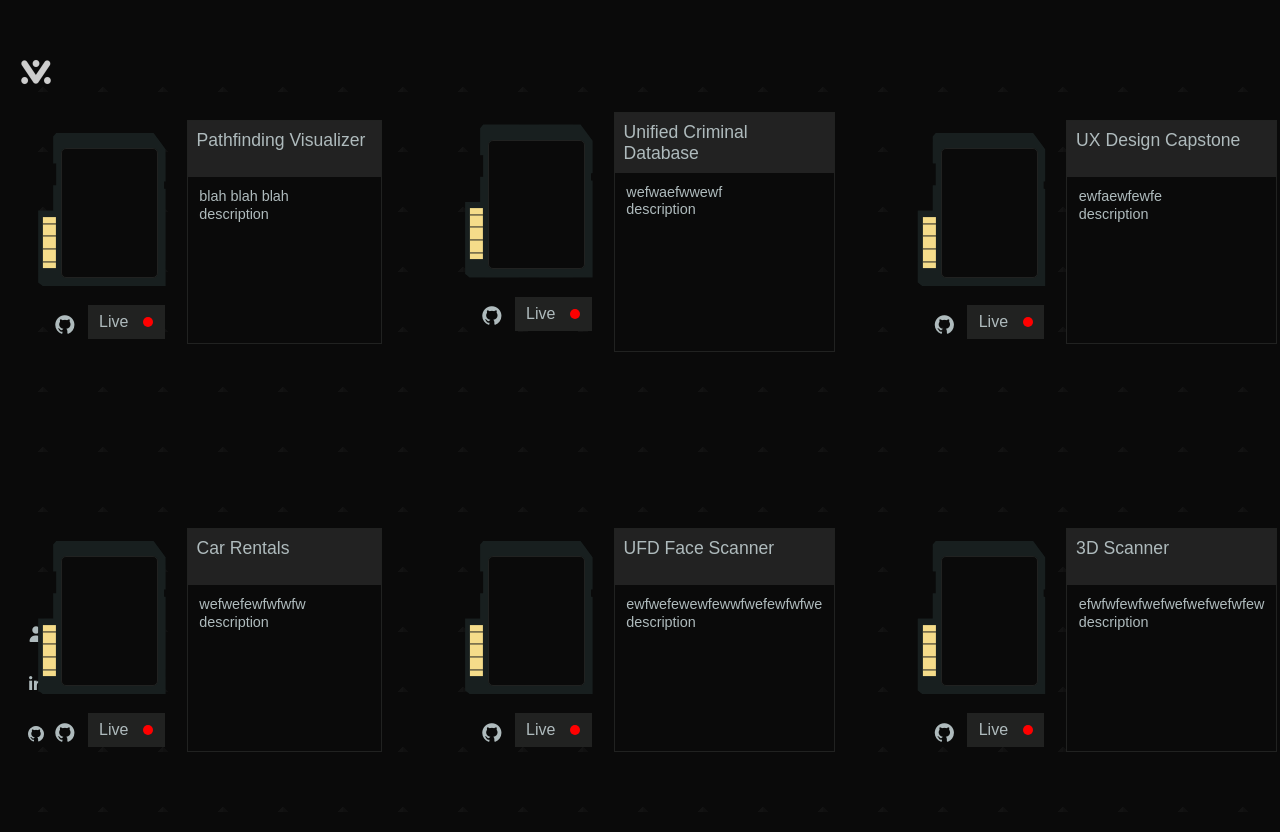
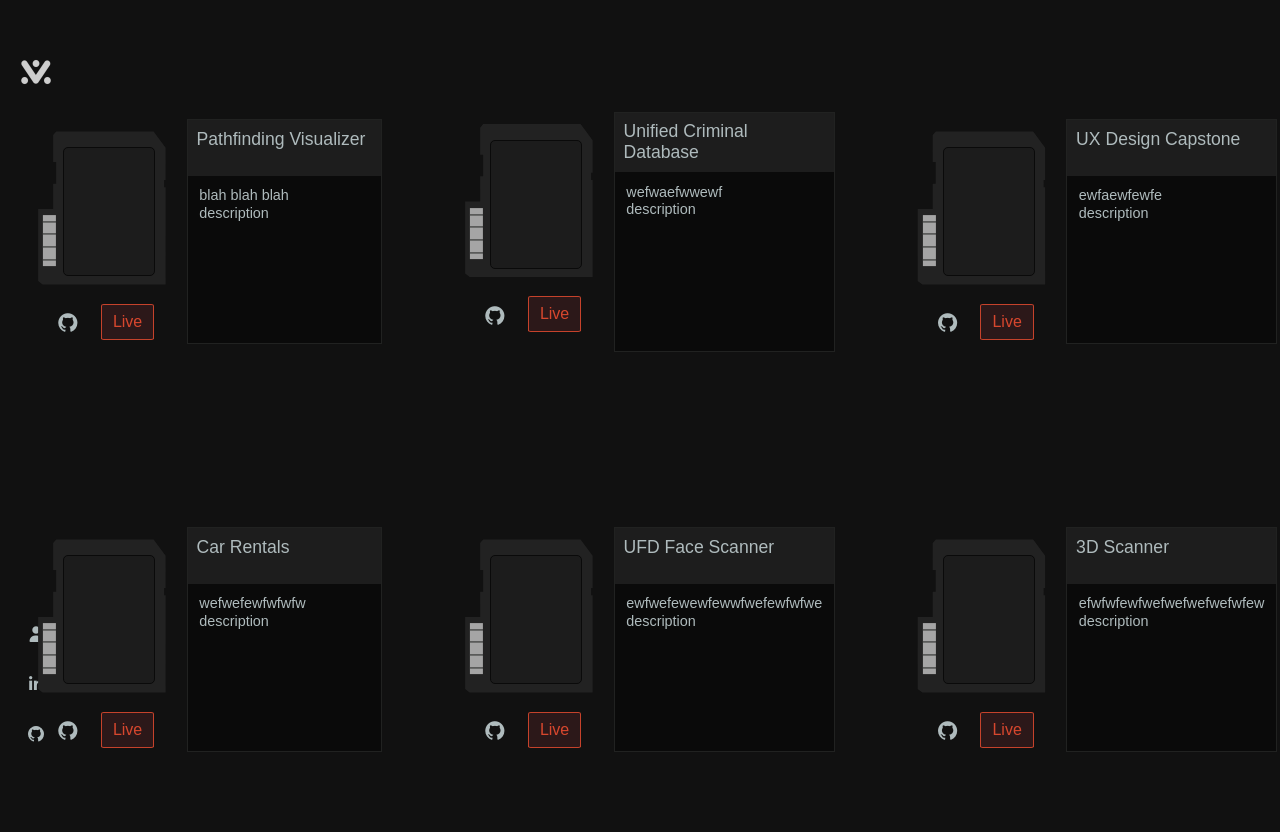
Before and after one commit to imcarlosvictor/Portfolio-2026, a Django app: page / in a window 1280 px wide; the page is wider, and only the part inside the window is pictured. Run offline with Django 4.2, Linux system fonts and the light colour scheme; data comes from the database, SQL or seed files in the repository; some libraries are stand-ins or nearby versions; some web fonts are replaced.

Commit message:
minor changes to theme

```diff
--- a/Portfolio-2026/project/mysite/portfolio/static/css/styles.css
+++ b/Portfolio-2026/project/mysite/portfolio/static/css/styles.css
@@ -1,8 +1,9 @@
 :root {
     /* --white: #dfdfdf; */
     --white: #afbbbd;
-    /* --black: #111111; */
     --black: #0a0a0a;
+    --black: #181a1b;
+    --black: #111111;
     /* --black: #05090a; */
     --washed-black: #1a2121;
     --dark-gray: #212221;
@@ -168,11 +169,11 @@ body {
     /* min-height: 100vh; */
 
     /* Crosshair pattern */
-    background-image:
+    /* background-image:
         linear-gradient(45deg, rgba(26, 26, 26, 0.35) 4px, transparent 4px),
         linear-gradient(-45deg, rgba(34, 34, 34, 0.35) 4px, transparent 4px);
     background-size: 60px 60px;
-    background-position: 0 0, 0 0;
+    background-position: 0 0, 0 0; */
 
 }
 
@@ -189,6 +190,7 @@ body {
     padding: 24px;
     /* background: #bbc9c7; */
     background: #181f1f;
+    background: var(--washed-grey);
     box-shadow: 0 20px 40px rgba(0,0,0,0.02);
     clip-path: polygon(
         5% 92%,
@@ -216,14 +218,15 @@ body {
 .project-icon-container {
     position: relative;
     top: 4px;
-    left: 2px;
-    width: 95%;
+    left: 4px;
+    width: 90%;
     height: 98%;
-    background: rgba(0,0,0,0.8);
-    border: .2px solid var(--dark-gray);
     border-radius: 5px;
     backdrop-filter: blur(13.6px);
-    background: var(--black);
+    /* border: .2px solid var(--dark-gray); */
+    border: .2px solid var(--black);
+    background: #131919;
+    background: #1c1c1c;
 
     /* background: #dfeae8;
     background: #475a61;
@@ -231,10 +234,6 @@ body {
 }
 
 .data-slot {
-    /* display: grid;
-    justify-content: end;
-    align-items: end; */
-    /* font-size: 1.2em; */
     position: relative;
     bottom: 38px;
     left: -35px;
@@ -242,6 +241,7 @@ body {
     height: 10%;
     rotate: 270deg;
     background: #f5dc8a;
+    background: #a5a5a5;
 
     display: flex;
     justify-content: space-around;
@@ -272,6 +272,7 @@ iframe {
     font-size: 1.1em;
     font-weight: 500;
     background: var(--washed-grey);
+    background: #1d1d1d;
     width: 100%;
     padding: .5em;
 }
@@ -293,10 +294,10 @@ iframe {
 }
 
 .project-cta {
-    margin-left: .8em;
+    margin-left: 1em;
     display: flex;
     justify-self: start;
-    gap: .1em;
+    gap: .7em;
 }
 
 .project-github-btn, .project-live-btn {
@@ -311,50 +312,25 @@ iframe {
     margin-top: .5em;
 }
 
-.live-icon {
-  display: inline-block;
-  position: relative;
-  top: calc(50% - 5px);
-  background-color: red;
-  width: 10px;
-  height: 10px;
-  margin-left: 15px;
-  border: 1px solid rgba(black, 0.1);
-  border-radius: 50%;
-  z-index: 1;
-  &:before {
-    content: "";
-    display: block;
-    position: absolute;
-    background-color: rgba(red, 0.6);
+.live_btn {
     width: 100%;
-    height: 100%;
-    border-radius: 50%;
-    animation: live 2s ease-in-out infinite;
-    z-index: -1;
-  }
-}
-
-@keyframes live {
-  0% {
-    transform: scale(1, 1);
-  }
-  100% {
-    transform: scale(3.5, 3.5);
-    background-color: rgba(red, 0);
-  }
-}
-
-.live_btn {
-    background: var(--dark-gray);
-    color: var(--white);
     padding: .5em .7em .5em;
-    border: none;
     cursor: pointer;
     display: flex;
     justify-content: center;
     align-items: center;
     text-decoration: none;
+
+    background: #2c1819;
+    border: 1px solid rgba(215,71,46, 0.9);
+    border-radius: 5%;
+    color: #d7472e;
+}
+
+.live_btn:hover {
+    background: #d7472e;
+    color: var(--black);
+    border: 1px solid rgba(215,71,46, 0.9);
 }
 
 /* ------------------------------------------------------------------------------- */
@@ -386,10 +362,10 @@ iframe {
     /* background: linear-gradient(90deg, #fc906c, #ff213c 12%, #fd6644 20%, #fc906c 35%, #ebbbba 80%, #e2cadf 100%); */
     /* background: radial-gradient(circle, #e2cadf, #fc906c, #ff213c, #ebbbba); */
     /* background: radial-gradient(circle, #ff213c 10%, #fd6644 64%, #fc906c 79%, #ebbbba 100%); */
-    background: radial-gradient(circle, #ff213c 10%, #fd6644 64%, #fc906c 79%, #ebbbba 100%);
+    /* background: radial-gradient(circle, #ff213c 10%, #fd6644 64%, #fc906c 79%, #ebbbba 100%); */
     /* background: linear-gradient(270deg, #bfff00 70%, #c1fc1d 100%); */
     /* background: linear-gradient(270deg, #bfff00 31%, #dadada 100%); */
-    /* background: linear-gradient(270deg, #bfff00 70%, #dadada 100%); */
+    background: linear-gradient(270deg, #bfff00 70%, #dadada 100%);
     color: transparent;
     -webkit-background-clip: text;
     background-clip: text;
```
